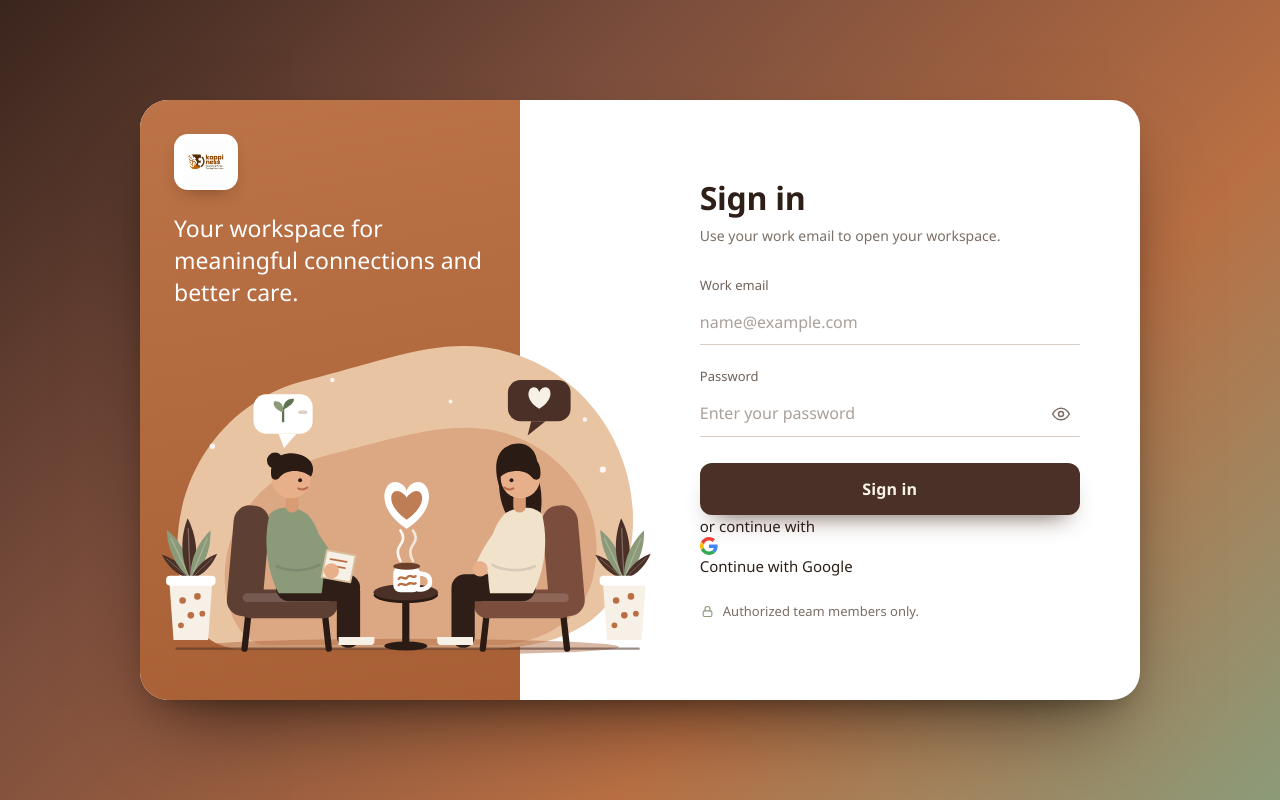
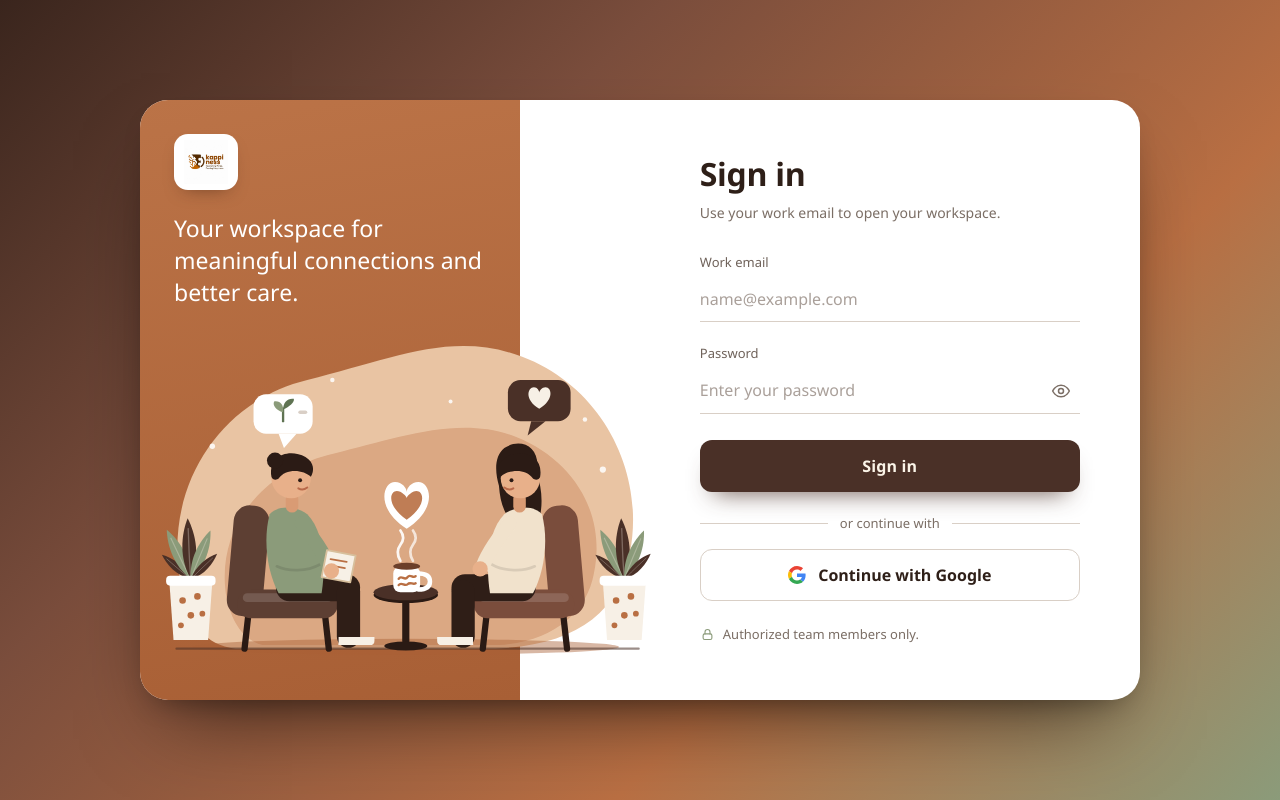
Before and after one commit to Kappiness111/kappiness-crm, a Next.js app: page /login in a window 1280 px wide. Built offline with nearby package versions, Linux system fonts and the light colour scheme.

Commit message:
Add Google login button styles

```diff
--- a/app/login/login.module.css
+++ b/app/login/login.module.css
@@ -385,3 +385,66 @@
     animation-duration: 1.6s;
   }
 }
+
+/* Google sign-in (Supabase OAuth). Additive only: nothing above is changed. */
+
+.divider {
+  display: flex;
+  align-items: center;
+  gap: 12px;
+  margin: 22px 0 0;
+  color: #7b6e65;
+  font-size: 13px;
+}
+
+.divider::before,
+.divider::after {
+  content: "";
+  flex: 1;
+  height: 1px;
+  background: #d9cfc6;
+}
+
+.googleButton {
+  width: 100%;
+  min-height: 52px;
+  margin-top: 16px;
+  display: flex;
+  align-items: center;
+  justify-content: center;
+  gap: 12px;
+  border: 1.5px solid #d9cfc6;
+  border-radius: 12px;
+  background: #ffffff;
+  color: var(--ink);
+  font-size: 16px;
+  font-weight: 600;
+  transition: background 180ms ease, border-color 180ms ease;
+}
+
+.googleButton:hover:not(:disabled) {
+  background: var(--cream);
+  border-color: var(--caramel);
+}
+
+.googleButton:focus-visible {
+  outline: 3px solid var(--caramel);
+  outline-offset: 3px;
+}
+
+.googleButton:disabled {
+  opacity: 0.8;
+  cursor: progress;
+}
+
+/* Dark spinner for the white Google button (the base .spinner is light). */
+.spinnerDark {
+  border-color: rgba(74, 48, 39, 0.25);
+  border-top-color: var(--coffee);
+}
+
+@media (prefers-reduced-motion: reduce) {
+  .googleButton {
+    transition: none;
+  }
+}
```
